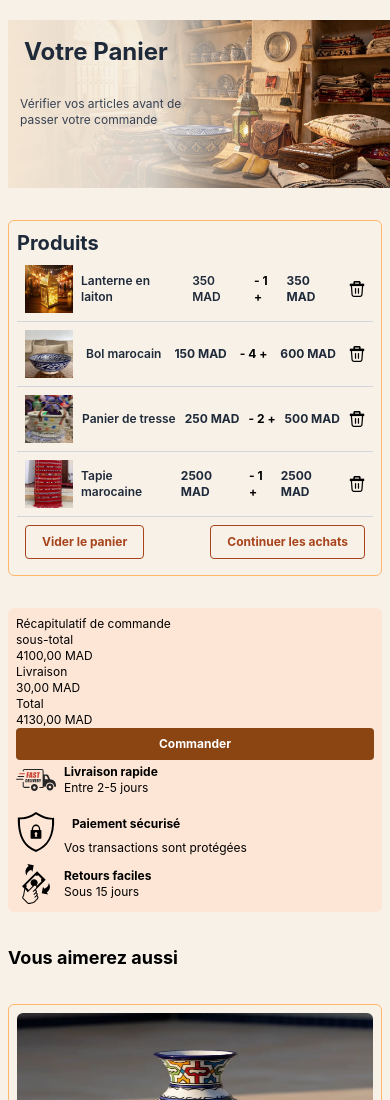
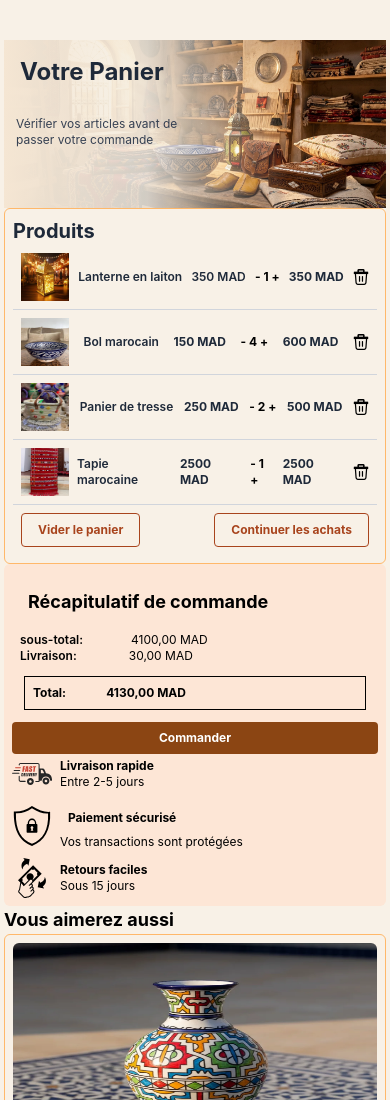
Before and after one commit to Amina-lakhddar/Dar_Artisant, a website: page panier.html in a window 390 px wide. Shown: the top 1100 px of the page. Drawn offline with Linux system fonts and the light colour scheme.

Commit message:
update reponsive design for mobile

```diff
--- a/panier.html
+++ b/panier.html
@@ -1,11 +1,13 @@
 <!DOCTYPE html>
 <html lang="en">
+
 <head>
     <meta charset="UTF-8">
     <meta name="viewport" content="width=device-width, initial-scale=1.0">
     <link href="./output.css" rel="stylesheet">
     <title>Dar l'Artisan - Panier</title>
 </head>
+
 <body class="bg-background text-xs w-auto">
     <header>
 
@@ -13,15 +15,14 @@
     </header>
 
     <main>
-            <div class="max-w-6xl px-2 py-5
-              grid grid-cols-1 gap-8
-              md:grid-cols-2 md:gap-10
-              lg:grid-cols-4 lg:gap-8">
-                <div class="bg-[url('./images/moroccan-artisan-backg.jpg')] h-42 bg-cover w-screen bg-center p-0
+        <div class="max-w-6xl mx-auto px-1 py-10
+               md:gap-10 lg:gap-8">
+            <!-- intro screen -->
+            <div class="bg-[url('./images/moroccan-artisan-backg.jpg')] h-42 bg-cover w-full bg-center p-0
                 md:h-72 lg:h-96">
                 <div class="bg-gradient-to-r from-[#F5E6D3] via-[#f5f0e6]/85 to-transparent w-3/4 h-full">
-                    <h1 class="text-2xl font-bold text-gray-800 p-4" >Votre Panier</h1>
-                    <p class="text-gray-700 h-full p-3 w-2/3" >Vérifier vos articles avant de passer votre commande</p>
+                    <h1 class="text-2xl font-bold text-gray-800 p-4">Votre Panier</h1>
+                    <p class="text-gray-700 h-full p-3 w-2/3">Vérifier vos articles avant de passer votre commande</p>
                 </div>
             </div>
 
@@ -31,7 +32,7 @@
                 <h1 class="text-xl font-bold text-gray-800">Produits</h1>
                 <div class="bg-[#F8F1E7] flex items-center justify-between border-b border-gray-300 p-2 gap-2">
                     <img class="w-12 h-12" src="images/lanternalaiton.jpg" alt="Lanterne en laiton ajouré">
-                        <h4  class="text-md font-semibold text-gray-800">Lanterne en laiton</h4>
+                    <h4 class="text-md font-semibold text-gray-800">Lanterne en laiton</h4>
                     <p class="text-md font-semibold text-gray-800">350 MAD</p>
                     <p class="font-bold"><span class="font-bold">-</span> 1 <span class="font-bold">+</span></p>
                     <p class="text-md font-bold text-gray-800">350 MAD</p>
@@ -62,26 +63,32 @@
                     <img class="w-4 h-4 " src="images/trash-icon.png" alt="Supprimer">
                 </div>
                 <div class="flex items-center justify-between gap-2 p-2">
-                        <a href="#"><button class="bg-[#F8F1E7] text-[#A8441D] hover:text-orange-500  font-bold py-2 px-4 border border-[#A8441D] rounded" type="button">Vider le panier</button></a>
-                        <a href="#"><button class="bg-[#F8F1E7] text-[#A8441D] hover:text-orange-500  font-bold py-2 px-4 border border-[#A8441D] rounded" type="button">Continuer les achats</button></a>
+                    <a href="#"><button
+                            class="bg-[#F8F1E7] text-[#A8441D] hover:text-orange-500  font-bold py-2 px-4 border border-[#A8441D] rounded"
+                            type="button">Vider le panier</button></a>
+                    <a href="#"><button
+                            class="bg-[#F8F1E7] text-[#A8441D] hover:text-orange-500  font-bold py-2 px-4 border border-[#A8441D] rounded"
+                            type="button">Continuer les achats</button></a>
                 </div>
             </div>
             <div class="bg-[#FDE6D6] p-2 rounded-md m-full">
                 <!--  récapitulatif de commande  -->
-                    <h1>Récapitulatif de commande</h1>
-                    <div>
-                        <p>sous-total</p>
+                <h1 class="font-bold text-lg p-4">Récapitulatif de commande</h1>
+                <div class="flex gap-10">
+                    <p class="font-semibold mx-2">sous-total:</p>
                     <p>4100,00 MAD</p>
                 </div>
-                    <div>
-                        <p>Livraison</p>
+                <div class="flex gap-11">
+                    <p class="font-semibold mx-2">Livraison:</p>
                     <p>30,00 MAD</p>
                 </div>
-                    <div>
-                        <p>Total</p>
-                        <p>4130,00 MAD</p>
+                <div class=" flex gap-10 p-2 border m-3 ">
+                    <p class="font-bold">Total:</p>
+                    <p class="font-bold">4130,00 MAD</p>
                 </div>
-                    <a href="#"><button class="w-full bg-[#8B4513] hover:bg-[#A0522D] text-white font-bold py-2 px-4 rounded" type="button">Commander</button></a>
+                <a href="#"><button
+                        class="w-full bg-[#8B4513] hover:bg-[#A0522D] text-white font-bold py-2 px-4 rounded"
+                        type="button">Commander</button></a>
                 <div class="grid grid-cols-1 gap-2">
                     <div class="flex items-center gap-2">
                         <img class="w-10 h-10" src="./images/fast-delivery-icon.svg" alt="Livraison rapide">
@@ -114,31 +121,37 @@
                     <img class="w-full h-60 rounded-md" src="images/vase2.webp" alt="Vase en verre soufflé">
                     <h4 class="text-lg font-semibold">Vase en verre soufflé</h4>
                     <p class="text-lg font-bold text-[#8B4513]">450,00 MAD</p>
-                        <a href="#"><button class="bg-[#8B4513] hover:bg-[#A0522D] text-white font-bold py-2 px-4 rounded" type="button">Ajouter au panier</button></a>
+                    <a href="#"><button class="bg-[#8B4513] hover:bg-[#A0522D] text-white font-bold py-2 px-4 rounded"
+                            type="button">Ajouter au panier</button></a>
                 </div>
                 <div class="bg-[#F8F1E7] p-2 border border-orange-300 rounded-md">
                     <img class="w-full h-60 rounded-md" src="images/setteamaroc.jpg" alt="Set de thé marocain">
                     <h4 class="text-lg font-semibold">Set de thé marocain</h4>
                     <p class="text-lg font-bold text-[#8B4513]">300,00 MAD</p>
-                        <a href="#"><button class="bg-[#8B4513] hover:bg-[#A0522D] text-white font-bold py-2 px-4 rounded" type="button">Ajouter au panier</button></a>
+                    <a href="#"><button class="bg-[#8B4513] hover:bg-[#A0522D] text-white font-bold py-2 px-4 rounded"
+                            type="button">Ajouter au panier</button></a>
                 </div>
                 <div class="bg-[#F8F1E7] p-2 border border-orange-300 rounded-md">
-                        <img class="w-full h-60 rounded-md" src="images/Lanterne marocaine sous lumière dorée.png" alt="Lanterne marocaine sous lumière dorée">
+                    <img class="w-full h-60 rounded-md" src="images/Lanterne marocaine sous lumière dorée.png"
+                        alt="Lanterne marocaine sous lumière dorée">
                     <h4 class="text-lg font-semibold">Lanterne marocaine sous lumière dorée</h4>
                     <p class="text-lg font-bold text-[#8B4513]">500,00 MAD</p>
-                        <a href="#"><button class="bg-[#8B4513] hover:bg-[#A0522D] text-white font-bold py-2 px-4 rounded"  type="button">Ajouter au panier</button></a>
+                    <a href="#"><button class="bg-[#8B4513] hover:bg-[#A0522D] text-white font-bold py-2 px-4 rounded"
+                            type="button">Ajouter au panier</button></a>
                 </div>
                 <div class="bg-[#F8F1E7] p-2 border border-orange-300 rounded-md">
                     <img class="w-full h-60 rounded-md" src="images/5diyat.webp" alt="5 Diyat">
                     <h4 class="text-lg font-semibold">Oreiller en soie rouge</h4>
                     <p class="text-lg font-bold text-[#8B4513]">400,00 MAD</p>
-                        <a href="#"><button class="bg-[#8B4513] hover:bg-[#A0522D] text-white font-bold py-2 px-4 rounded"  type="button">Ajouter au panier</button></a>
+                    <a href="#"><button class="bg-[#8B4513] hover:bg-[#A0522D] text-white font-bold py-2 px-4 rounded"
+                            type="button">Ajouter au panier</button></a>
                 </div>
                 <div class="bg-[#F8F1E7] p-2 border border-orange-300 rounded-md">
                     <img class="w-full h-60 rounded-md" src="images/laitonmaroc.jpg" alt="Laiton led marocain">
                     <h4 class="text-lg font-semibold">Laiton led marocain</h4>
                     <p class="text-lg font-bold text-[#8B4513]">750,00 MAD</p>
-                        <a href="#"><button class="bg-[#8B4513] hover:bg-[#A0522D] text-white font-bold py-2 px-4 rounded"  type="button">Ajouter au panier</button></a>
+                    <a href="#"><button class="bg-[#8B4513] hover:bg-[#A0522D] text-white font-bold py-2 px-4 rounded"
+                            type="button">Ajouter au panier</button></a>
                 </div>
             </div>
         </div>
@@ -235,4 +248,5 @@
 
 
 </body>
+
 </html>
```
Also changed, not shown: output.css. Lines whose indentation alone changed are shown as unchanged.
